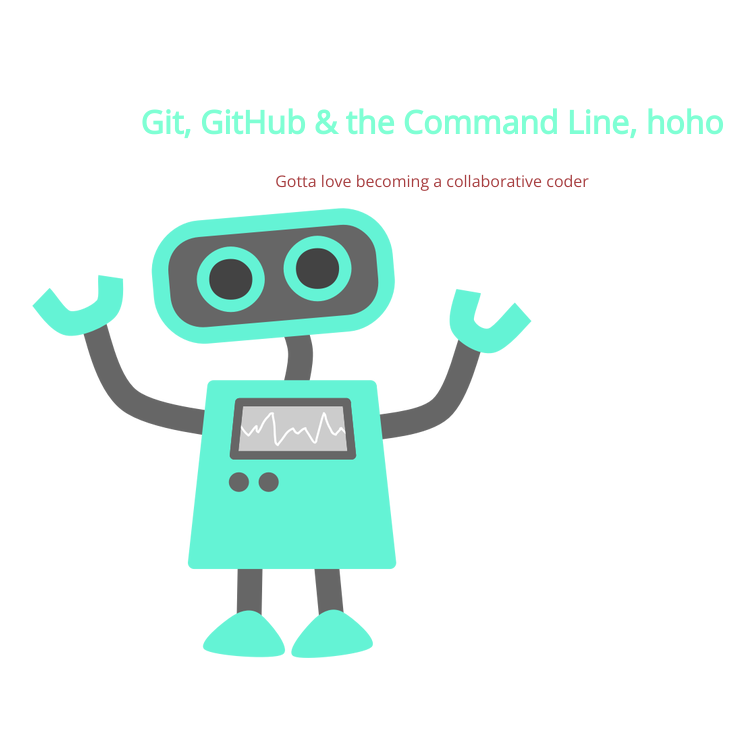
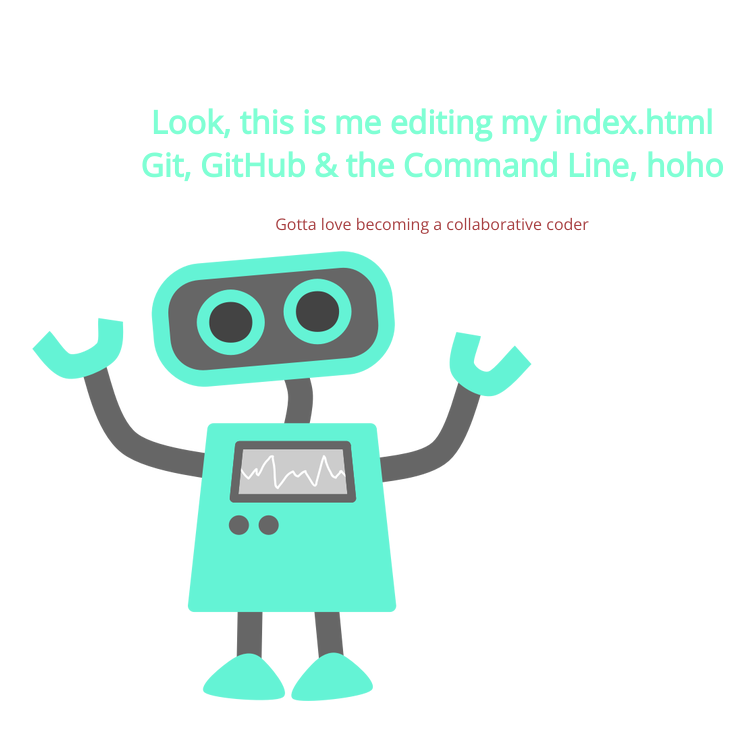
Before and after one commit to katalinste/my-new-repository, a plain HTML site: page index.html in a window 1280 px wide. Shown: the whole page, without its empty margins (208-962 px from the left). Drawn offline with nearby package versions, Linux system fonts and the light colour scheme.

Commit message:
I have made a minor change for the purpose of demonstration

```diff
--- a/index.html
+++ b/index.html
@@ -8,7 +8,7 @@
 </head>
 <body>
 	<section>
-		<h1>Git, GitHub & the Command Line, hoho</h1>
+		<h1>Look, this is me editing my index.html <br>Git, GitHub & the Command Line, hoho</h1>
 		<p>Gotta love becoming a collaborative coder</p>
 		<img src="img/happy-blue-robot.png">
 	</section>
```
